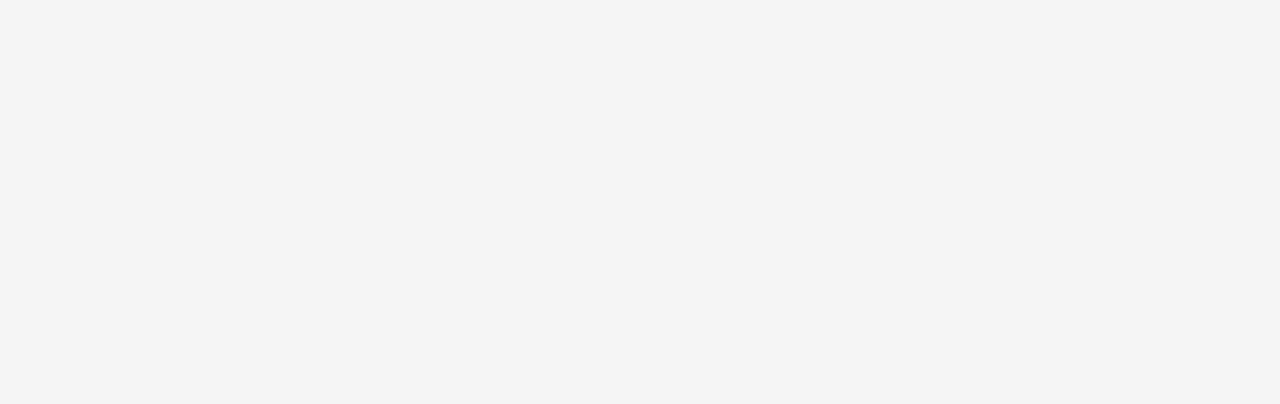
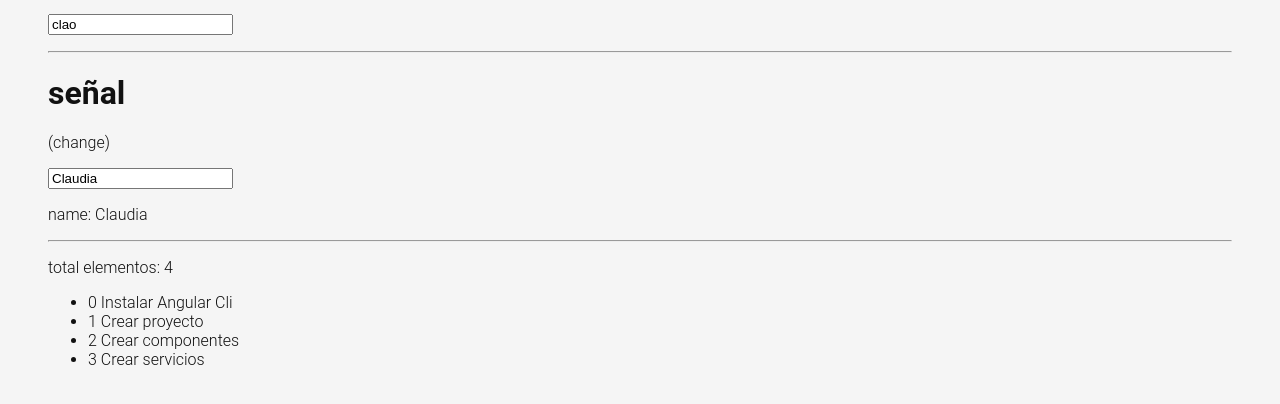
Before and after one commit to cldcantoflores/ang, an Angular app: page /labs in a window 1280 px wide. Shown: the part 1038-1442 px from the top of the page. Before the commit the page ends 1083 px from the top, so only its background shows below. Built offline with nearby package versions, Linux system fonts and the light colour scheme.

Commit message:
avances hasta clase 10

```diff
--- a/src/app/pages/home/home.component.html
+++ b/src/app/pages/home/home.component.html
@@ -15,30 +15,30 @@
       <!-- This section should be hidden by default and shown when there are todos -->
       <section class="main">
         <ul class="todo-list">
-          <li class="completed">
+          <!-- <li  class="completed">
             <div class="view">
               <input class="toggle" type="checkbox" checked />
               <label>Learn JavaScript</label>
               <button class="destroy"></button>
             </div>
             <input class="edit" value="Learn JavaScript" />
-          </li>
-          <li>
+          </li> -->
+          <li *ngFor="let task of tasks()">
             <div class="view">
               <input class="toggle" type="checkbox" />
-              <label>Buy a unicorn</label>
+              <label>{{ task }}</label>
               <button class="destroy"></button>
             </div>
             <input class="edit" value="Buy a unicorn" />
           </li>
-          <li class="editing">
+          <!-- <li class="editing">
             <div class="view">
               <input class="toggle" type="checkbox" />
               <label>Make dishes</label>
               <button class="destroy"></button>
             </div>
             <input class="edit" value="Make dishes" />
-          </li>
+          </li> -->
         </ul>
       </section>
       <!-- This footer should be hidden by default and shown when there are todos -->
--- a/src/app/pages/home/home.component.ts
+++ b/src/app/pages/home/home.component.ts
@@ -1,11 +1,19 @@
-import { Component } from '@angular/core';
+import { Component, signal } from '@angular/core';
+import { CommonModule } from '@angular/common';
+import { RouterOutlet } from '@angular/router';
 
 @Component({
   selector: 'app-home',
-  imports: [],
+  imports: [CommonModule, RouterOutlet],
   templateUrl: './home.component.html',
   styleUrl: './home.component.css'
 })
 export class HomeComponent {
-
+  welcome ='Hola';
+  tasks =signal([
+    'Instalar Angular Cli',
+    'Crear proyecto',
+    'Crear componentes',
+    'Crear servicios'
+  ]);
 }
--- a/src/app/pages/labs/labs.component.html
+++ b/src/app/pages/labs/labs.component.html
@@ -2,12 +2,13 @@
 <h1>hola este es mi primer proyecto</h1>
 <h2>{{ welcome }}</h2>
 <ul>
-  <li *ngFor="let task of tasks">
+  <li *ngFor="let task of tasks()">
     {{ task }}
   </li>
 </ul>
 <hr />
 <h2>{{ 'Hola'.repeat(4) }}</h2>
+<p>hola persona {{ name() }}</p>
 <p>la suma de 3+3 es: {{3+3}}</p>
 <button [disabled]="disabled">Click me</button>
 <p>person: {{person.nombre}}</p>
@@ -18,9 +19,21 @@
 <button (dblclick)="clickHandler()">double me</button>
 <p>(change)</p>
 <p><input type="number" [value]="person.edad" (change)="changeHandler($event)"></p>
-<p>(keydown</p>
+<p>(keydown)</p>
 <p><input type="text" [value]="person.edad" (keydown)="keydownHandler($event)"></p>
 <p>(shift t)</p>
 <p><input type="text" [value]="person.nombre" (keydown.shift.t)="clickHandler()"></p>
+<hr>
+<h1>señal</h1>
+<p>(change)</p>
+<p><input type="text" [value]="name()" (change)="changeHandler($event)"></p>
+<p>name: {{ name() }}</p>
+<hr>
+<p>total elementos: {{ tasks().length}}</p>
+  <ul>
+    <li *ngFor="let task of tasks() index as i">
+     {{ i }} {{ task }}
+    </li>
+  </ul>
 
 </div>
--- a/src/app/pages/labs/labs.component.ts
+++ b/src/app/pages/labs/labs.component.ts
@@ -1,4 +1,4 @@
-import { Component } from '@angular/core';
+import { Component, signal } from '@angular/core';
 import { CommonModule } from '@angular/common';
 import { RouterOutlet } from '@angular/router';
 
@@ -10,11 +10,14 @@ import { RouterOutlet } from '@angular/router';
 })
 export class LabsComponent {
   welcome ='Hola';
-  tasks =[
+  tasks =signal([
     'Instalar Angular Cli',
     'Crear proyecto',
-    'Crear componentes'
-  ];
+    'Crear componentes',
+    'Crear servicios'
+  ]);
+
+  name = signal('Claudia');
 
   person={
   nombre: "clao",
@@ -29,7 +32,9 @@ clickHandler(){
 }
 
 changeHandler(event: Event){
-  console.log(event);
+  const input = event.target as HTMLInputElement;
+  const newValue = input.value;
+  this.name.set(newValue);
 }
 
 keydownHandler(event: KeyboardEvent){
```
